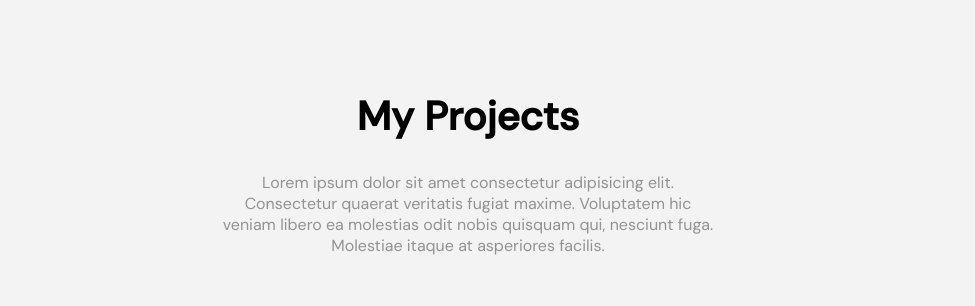
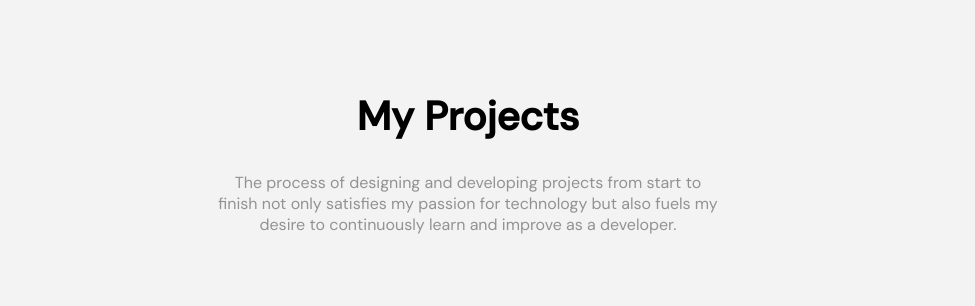
Before and after one commit to DiamondD7/WebPortfolio_2023, a React (Vite) app: page / in a window 1280 px wide. Shown: the part 1895-2201 px from the top of the page, without its empty margins (172-1147 px from the left). Built offline with nearby package versions, Linux system fonts and the light colour scheme.

Commit message:
added more data

```diff
--- a/src/components/Projects/Projects.jsx
+++ b/src/components/Projects/Projects.jsx
@@ -292,10 +292,9 @@ const Projects = forwardRef((props, ref) => {
       <div className="project-title__wrapper">
         <h1 className="project-title__text">My Projects</h1>
         <p className="project-paragraph__text">
-          Lorem ipsum dolor sit amet consectetur adipisicing elit. Consectetur
-          quaerat veritatis fugiat maxime. Voluptatem hic veniam libero ea
-          molestias odit nobis quisquam qui, nesciunt fuga. Molestiae itaque at
-          asperiores facilis.
+          The process of designing and developing projects from start to finish
+          not only satisfies my passion for technology but also fuels my desire
+          to continuously learn and improve as a developer.
         </p>
       </div>
 
```
